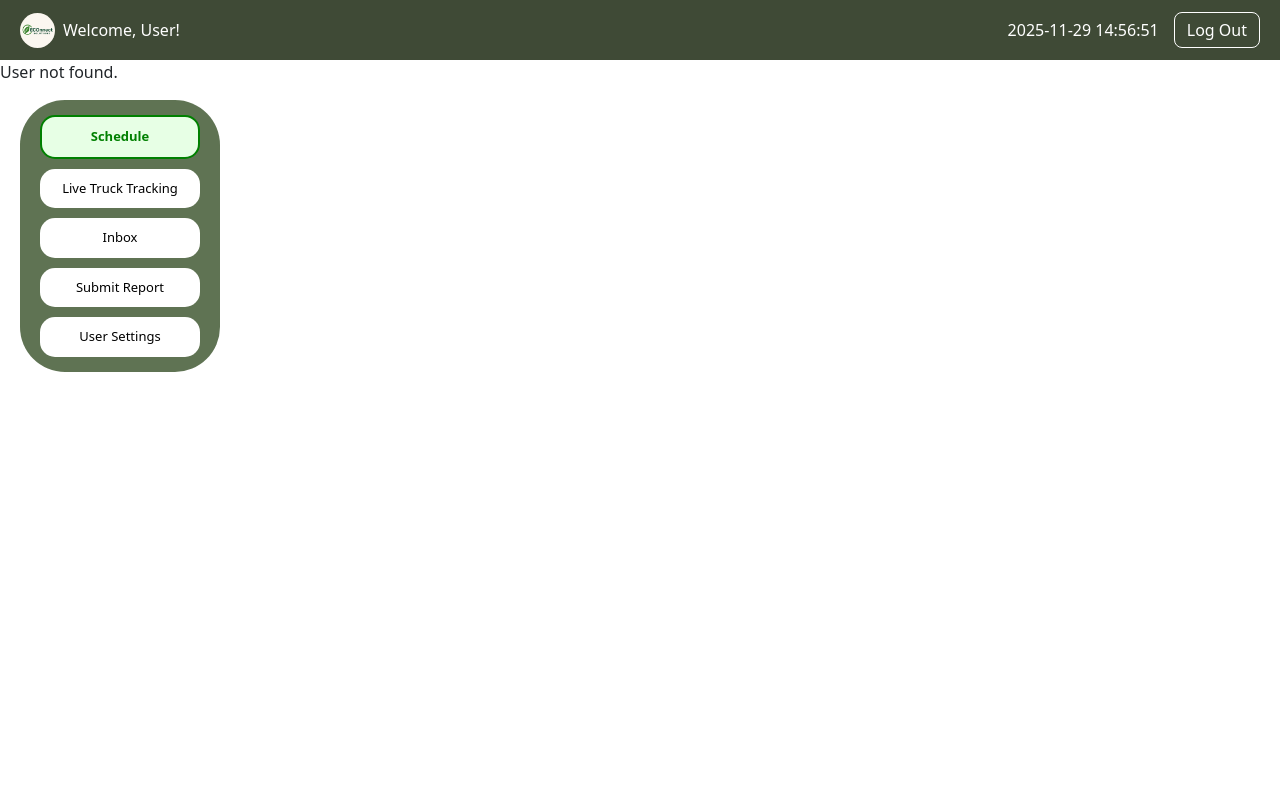
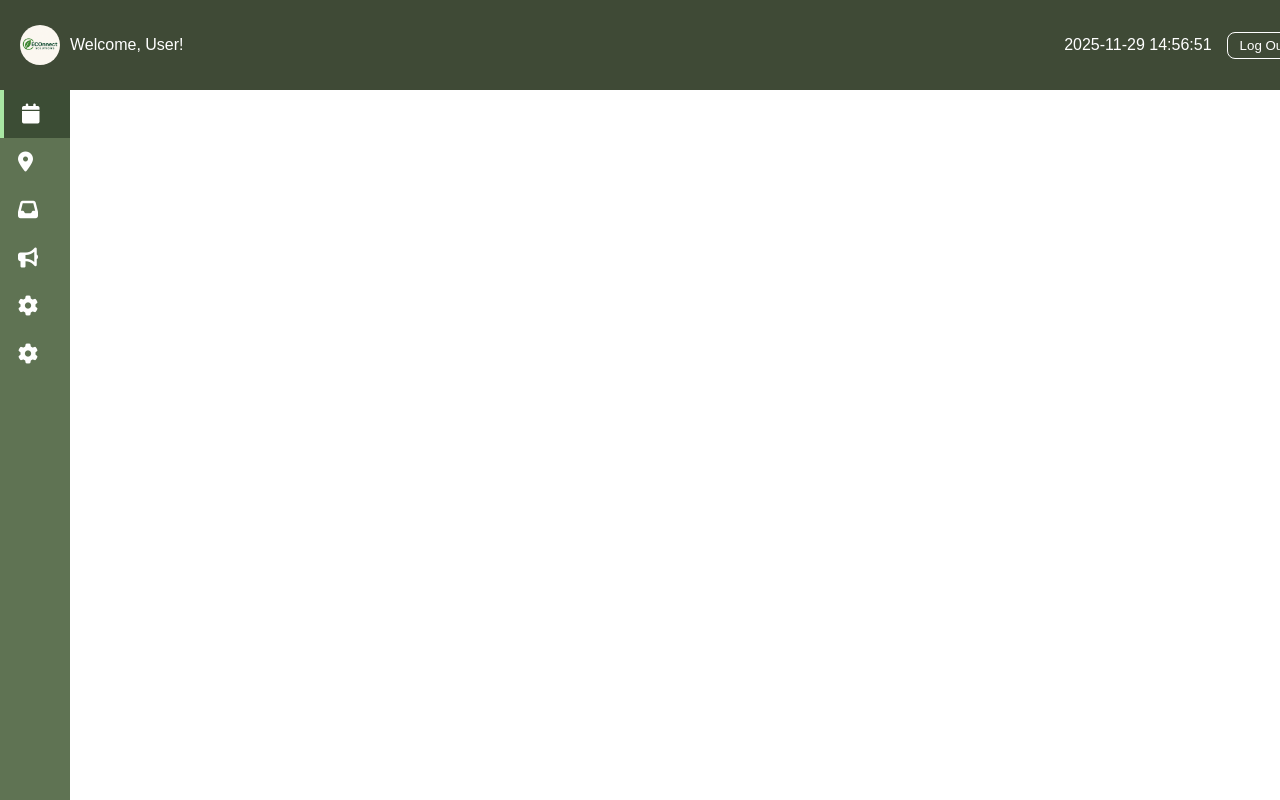
Before and after one commit to fatimabian/econnect, a PHP site: page /users/usersDash.php in a window 1280 px wide. Run offline with PHP 8.4, Linux system fonts and the light colour scheme; a user stored in the database is signed in; data comes from the database, SQL or seed files in the repository.

Commit message:
header
fixed header

```diff
--- a/users/header.php
+++ b/users/header.php
@@ -1,5 +1,6 @@
 <?php
 include 'db_connect.php';
+
 
 // Check if user is logged in
 // if (!isset($_SESSION['user_id'])) {
@@ -28,24 +29,221 @@
 <!DOCTYPE html>
 <html lang="en">
 <head>
-    <meta charset="UTF-8">
-    <meta name="viewport" content="width=device-width, initial-scale=1.0">
-    <title>Header</title>
-    <link rel="stylesheet" href="users.css">
+<meta charset="UTF-8">
+<meta name="viewport" content="width=device-width, initial-scale=1.0">
+<title>EcoTrack Users</title>
+
+<!-- FontAwesome Icons -->
+<link rel="stylesheet" href="https://cdnjs.cloudflare.com/ajax/libs/font-awesome/6.4.0/css/all.min.css">
+
+<style>
+body {
+    margin: 0;
+    font-family: Arial, sans-serif;
+}
+
+.header {
+    width: 100%;
+    background-color: #3f4a36;
+    color: white;
+    padding: 10px 20px;
+    display: flex;
+    align-items: center;
+    justify-content: space-between;
+    position: fixed;
+    top: 0;
+    left: 0;
+    z-index: 2000;
+    height: 70px;
+}
+
+.header .logo {
+    display: flex;
+    align-items: center;
+    gap: 10px;
+}
+
+.header img {
+    height: 40px;
+    border-radius: 50%;
+}
+
+.header-right {
+    display: flex;
+    align-items: center;
+    gap: 15px;
+}
+
+.logout-btn {
+    color: white;
+    background: transparent;
+    border: 1px solid white;
+    border-radius: 8px;
+    padding: 5px 12px;
+    text-decoration: none;
+}
+
+.logout-btn:hover {
+    background: white;
+    color: #3f4a36;
+    transition: 0.3s;
+}
+
+.sidebar {
+    position: fixed;
+    top: 70px;              /* sits below the header */
+    left: 0;
+    width: 70px;
+    height: calc(100vh - 70px);
+    background: #5f7353;
+    overflow: hidden;
+    transition: width 0.3s ease;
+    z-index: 1500;
+    padding-top: 20px;
+}
+
+/* Expand on hover */
+.sidebar:hover {
+    width: 220px;
+}
+
+/* NAV ITEMS */
+.nav-item {
+    display: flex;
+    align-items: center;
+    padding: 14px 18px;
+    color: white;
+    cursor: pointer;
+    transition: 0.2s;
+}
+
+.nav-item:hover {
+    background: #4d5f44;
+}
+
+.nav-item i {
+    font-size: 20px;
+    width: 30px;
+}
+
+.nav-text {
+    opacity: 0;
+    white-space: nowrap;
+    margin-left: 10px;
+    transition: opacity .3s;
+}
+
+.sidebar:hover .nav-text {
+    opacity: 1;
+}
+
+.nav-item.active {
+    background: #3c4d35;
+    border-left: 4px solid #a8e6a3;
+}
+
+#toggleSidebar {
+    display: none;
+}
+
+@media (max-width: 768px) {
+    #toggleSidebar {
+        display: block;
+        position: fixed;
+        top: 80px; /* below header */
+        left: 15px;
+        background: #5f7353;
+        color: white;
+        border: none;
+        font-size: 20px;
+        padding: 10px 14px;
+        border-radius: 8px;
+        z-index: 3000;
+    }
+
+    .sidebar {
+        transform: translateX(-100%);
+    }
+
+    .sidebar.show {
+        transform: translateX(0);
+    }
+}
+
+.content-area {
+    margin-left: 90px;
+    padding: 20px;
+    margin-top: 90px;
+}
+
+@media (max-width: 768px) {
+    .content-area {
+        margin-left: 20px;
+    }
+}
+</style>
 </head>
+
+<?php $currentPage = basename($_SERVER['PHP_SELF']); ?>
+
 <body>
 
+<!-- HEADER -->
 <div class="header">
     <div class="logo">
         <img src="../img/logoo.png" alt="Logo">
-        <span>Welcome, <?= htmlspecialchars($username) ?>!</span>
+        <span>Welcome, User!</span>
     </div>
 
     <div class="header-right">
         <div class="current-time"><?php echo date("Y-m-d H:i:s"); ?></div>
-        <a href="?logout=true" class="logout-btn">Log Out</a>
+        <button class="logout-btn" onclick="location.href='logout.php'">Log Out</button>
     </div>
 </div>
 
+<!-- MOBILE MENU BUTTON -->
+<button id="toggleSidebar">☰</button>
+
+<!-- SIDEBAR -->
+<div class="sidebar" id="sidebarMenu">
+
+    <div class="nav-item <?= ($currentPage == 'usersDash.php') ? 'active' : '' ?>" onclick="location.href='usersDash.php'">
+        <i class="fa-solid fa-calendar"></i>
+        <span class="nav-text">Schedule</span>
+    </div>
+
+    <div class="nav-item <?= ($currentPage == 'live_truck_tracking.php') ? 'active' : '' ?>" onclick="location.href='live_truck_tracking.php'">
+        <i class="fa fa-location-dot"></i>
+        <span class="nav-text">Live Truck Tracking</span>
+    </div>
+
+    <div class="nav-item <?= ($currentPage == 'inbox.php') ? 'active' : '' ?>" onclick="location.href='inbox.php'">
+        <i class="fa-solid fa-inbox"></i>
+        <span class="nav-text">Inbox</span>
+    </div>
+
+    <div class="nav-item <?= ($currentPage == 'announcements.php') ? 'active' : '' ?>" onclick="location.href='announcements.php'">
+        <i class="fa-solid fa-bullhorn"></i>
+        <span class="nav-text">Announcements</span>
+    </div>
+
+    <div class="nav-item <?= ($currentPage == 'submit_report.php') ? 'active' : '' ?>" onclick="location.href='submit_report.php'">
+        <i class="fa fa-gear"></i>
+        <span class="nav-text">Submit Report</span>
+    </div>
+
+    <div class="nav-item <?= ($currentPage == 'user_settings.php') ? 'active' : '' ?>" onclick="location.href='user_settings.php'">
+        <i class="fa fa-gear"></i>
+        <span class="nav-text">User Settings</span>
+    </div>
+
+</div>
+
+<script>
+document.getElementById("toggleSidebar").onclick = () => {
+    document.getElementById("sidebarMenu").classList.toggle("show");
+};
+</script>
+
 </body>
 </html>
--- a/users/inbox.php
+++ b/users/inbox.php
@@ -2,8 +2,6 @@
 session_start();
 include 'db_connect.php';
 include 'header.php';
-include 'nav.php';
-
 // Check if user is logged in
 $user_id = $_SESSION['user_id'] ?? null;
 if (!$user_id) {
--- a/users/live_truck_tracking.php
+++ b/users/live_truck_tracking.php
@@ -46,7 +46,6 @@
 <body>
 
 <?php include 'header.php'; ?>
-<?php include 'nav.php'; ?>
 
 <div class="map-container">
   <h2 class="map-title">Live Truck Tracking</h2>
@@ -84,7 +83,9 @@
 </div>
 
 <style>
+
 .map-container {
+    margin-top: 90px;
     text-align: center;
 }
 .map-title {
--- a/users/submit_report.php
+++ b/users/submit_report.php
@@ -2,7 +2,6 @@
 session_start();
 include 'db_connect.php';
 include 'header.php';
-include 'nav.php';
 
 // Assume logged-in user
 $user_id = $_SESSION['user_id'] ?? null;
@@ -105,12 +104,15 @@
 </div>
 
 <style>
+
+:root {
+    --header-height: 130px; /* your header height */
+}
 /* Sidebar-aware layout and spacing */
 .report-wrapper {
     margin-left: 250px; /* Adjust based on your sidebar width */
     padding: 20px 20px 100px 20px; /* Extra padding-bottom for footer space */
     background-color: #f5f5f5;
-    min-height: 100vh;
 }
 
 .form-group {
--- a/users/user_settings.php
+++ b/users/user_settings.php
@@ -2,7 +2,7 @@
 session_start();
 include 'db_connect.php';
 include 'header.php';
-include 'nav.php';
+
 
 // Check if user is logged in
 $user_id = $_SESSION['user_id'] ?? null;
--- a/users/usersDash.php
+++ b/users/usersDash.php
@@ -2,7 +2,6 @@
 session_start();
 include '../db_connect.php';
 include 'header.php';
-include 'nav.php';
 
 // ==========================
 // Check if user is logged in
@@ -154,10 +153,11 @@
 <style>
 body {
     margin: 0;
+    padding-top: 120px; /* enough space for header height */
     font-family: Georgia, serif;
     background-color: #f8f8f8;
-    padding-top: 60px;
 }
+
 
 .page-container {
     display: flex;
```
